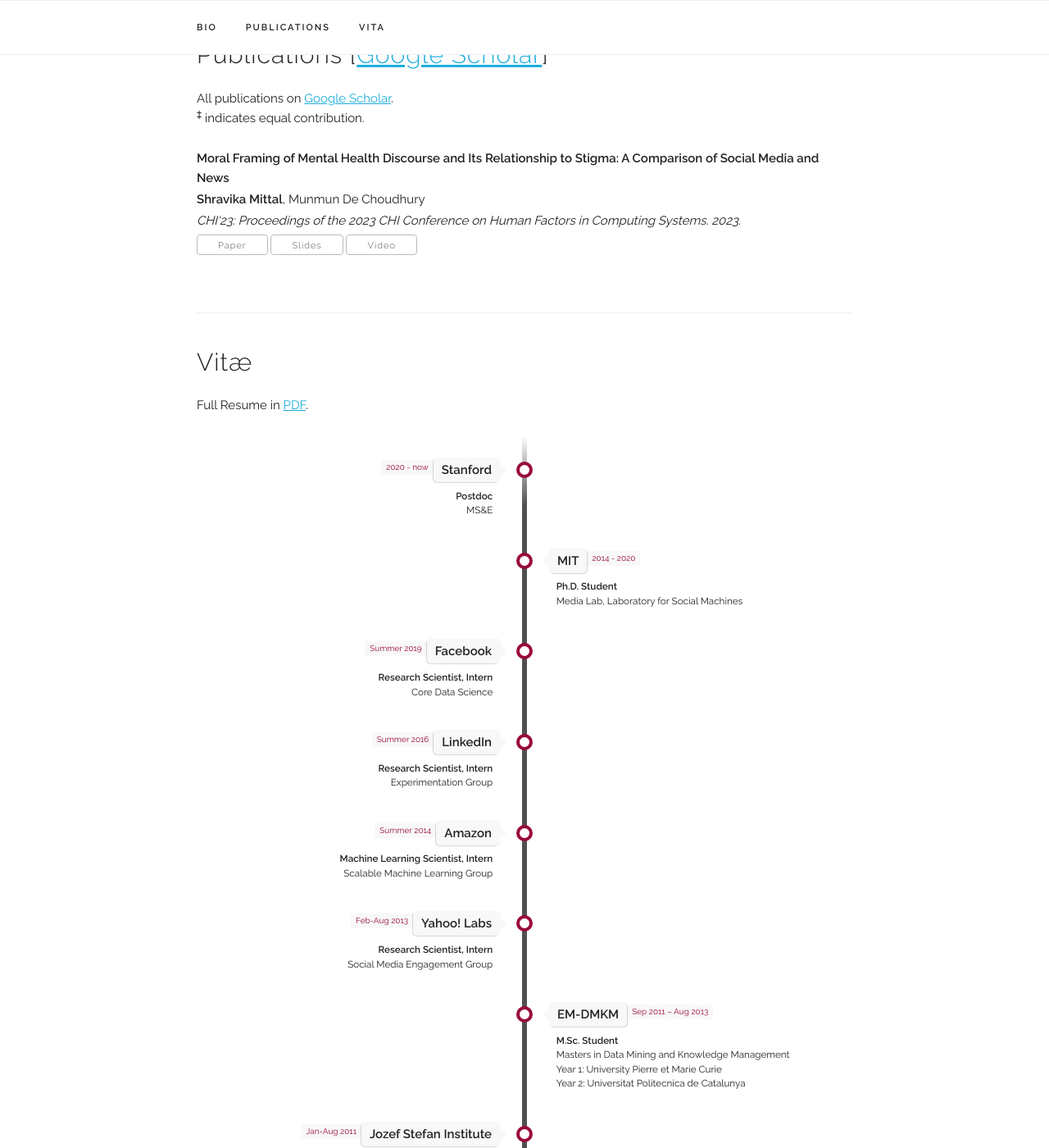
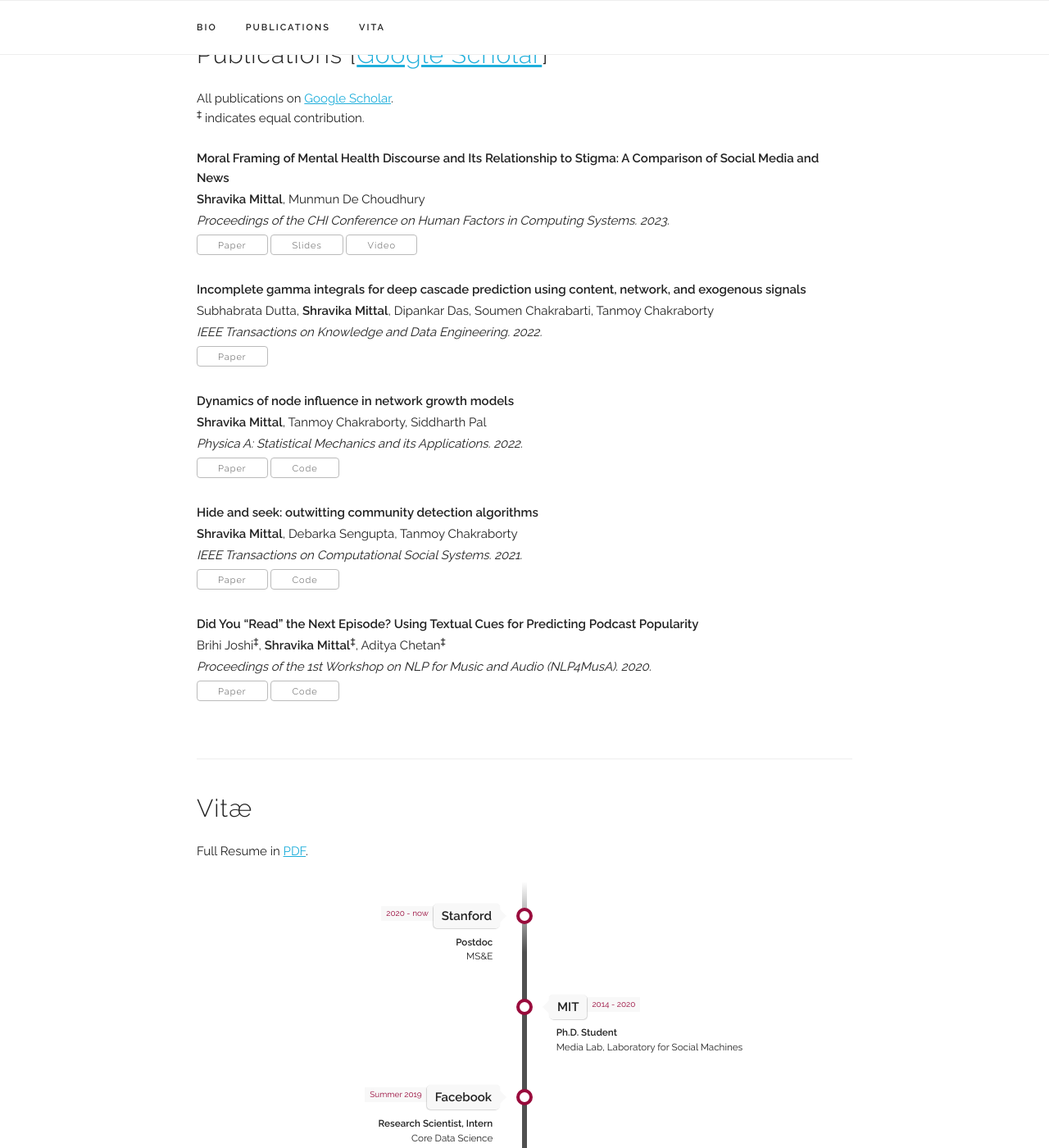
Before and after one commit to mittalshravika/mittalshravika.github.io, a Jekyll site: the page built from index.html, in a window 1280 px wide and 1400 px high, scrolled down 615 px. Shown: the whole window at 82% size. Built offline with Jekyll 4.4.1, drawn with Linux system fonts in a browser that asks for light colours; some web fonts are replaced.

Commit message:
Update publications.yaml

```diff
--- a/_data/publications.yaml
+++ b/_data/publications.yaml
@@ -142,8 +142,35 @@
 
   - title: "Moral Framing of Mental Health Discourse and Its Relationship to Stigma: A Comparison of Social Media and News"
     authors: "<b>Shravika Mittal</b>, Munmun De Choudhury"
-    venue: "CHI'23: Proceedings of the 2023 CHI Conference on Human Factors in Computing Systems. 2023."
+    venue: "Proceedings of the CHI Conference on Human Factors in Computing Systems. 2023."
     paper_pdf: "/assets/publications/2023_moral_framing/paper.pdf"
     video: "https://dl.acm.org/doi/abs/10.1145/3544548.3580834#sec-supp"
     slides: "/assets/publications/2023_moral_framing/slides.pdf"
     selected: y
+
+  - title: "Incomplete gamma integrals for deep cascade prediction using content, network, and exogenous signals"
+    authors: "Subhabrata Dutta, <b>Shravika Mittal</b>, Dipankar Das, Soumen Chakrabarti, Tanmoy Chakraborty"
+    venue: "IEEE Transactions on Knowledge and Data Engineering. 2022."
+    paper_pdf: "/assets/publications/2022_gamma_cas/paper.pdf"
+    selected: y
+
+  - title: "Dynamics of node influence in network growth models"
+    authors: "<b>Shravika Mittal</b>, Tanmoy Chakraborty, Siddharth Pal"
+    venue: "Physica A: Statistical Mechanics and its Applications. 2022."
+    paper_pdf: "/assets/publications/2022_node_influence/paper.pdf"
+    code: "https://github.com/mittalshravika/Network-Growth-Models"
+    selected: y
+
+  - title: "Hide and seek: outwitting community detection algorithms"
+    authors: "<b>Shravika Mittal</b>, Debarka Sengupta, Tanmoy Chakraborty"
+    venue: "IEEE Transactions on Computational Social Systems. 2021."
+    paper_pdf: "/assets/publications/2021_community_deception/paper.pdf"
+    code: "https://github.com/mittalshravika/HideAndSeek-NEURAL"
+    selected: y
+
+  - title: "Did You “Read” the Next Episode? Using Textual Cues for Predicting Podcast Popularity"
+    authors: "Brihi Joshi<sup>‡</sup>, <b>Shravika Mittal</b><sup>‡</sup>, Aditya Chetan<sup>‡</sup>"
+    venue: "Proceedings of the 1st Workshop on NLP for Music and Audio (NLP4MusA). 2020."
+    paper_pdf: "/assets/publications/2020_podcast_popularity/paper.pdf"
+    code: "https://github.com/brihijoshi/podpop-nlp4musa-2020"
+    selected: y
```
